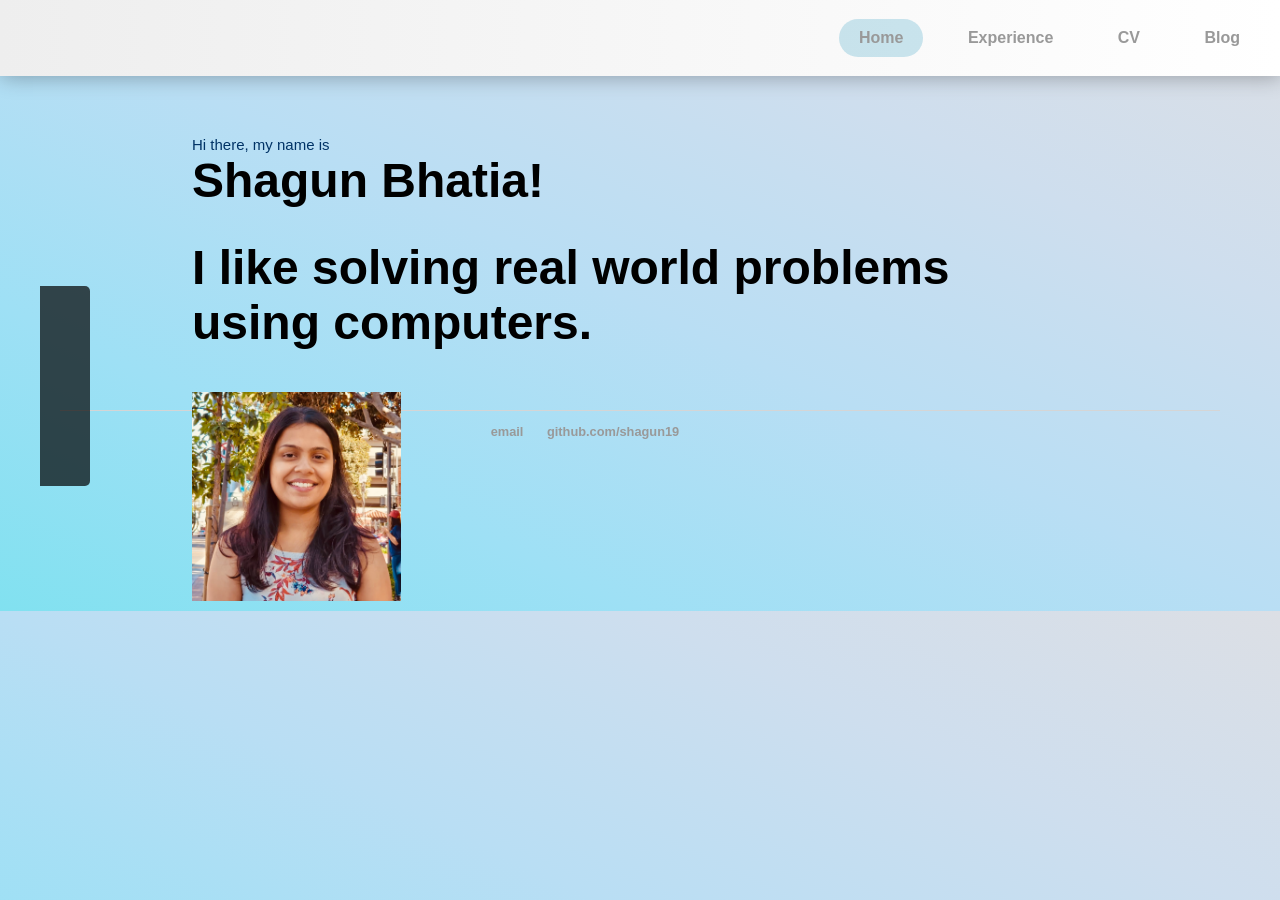
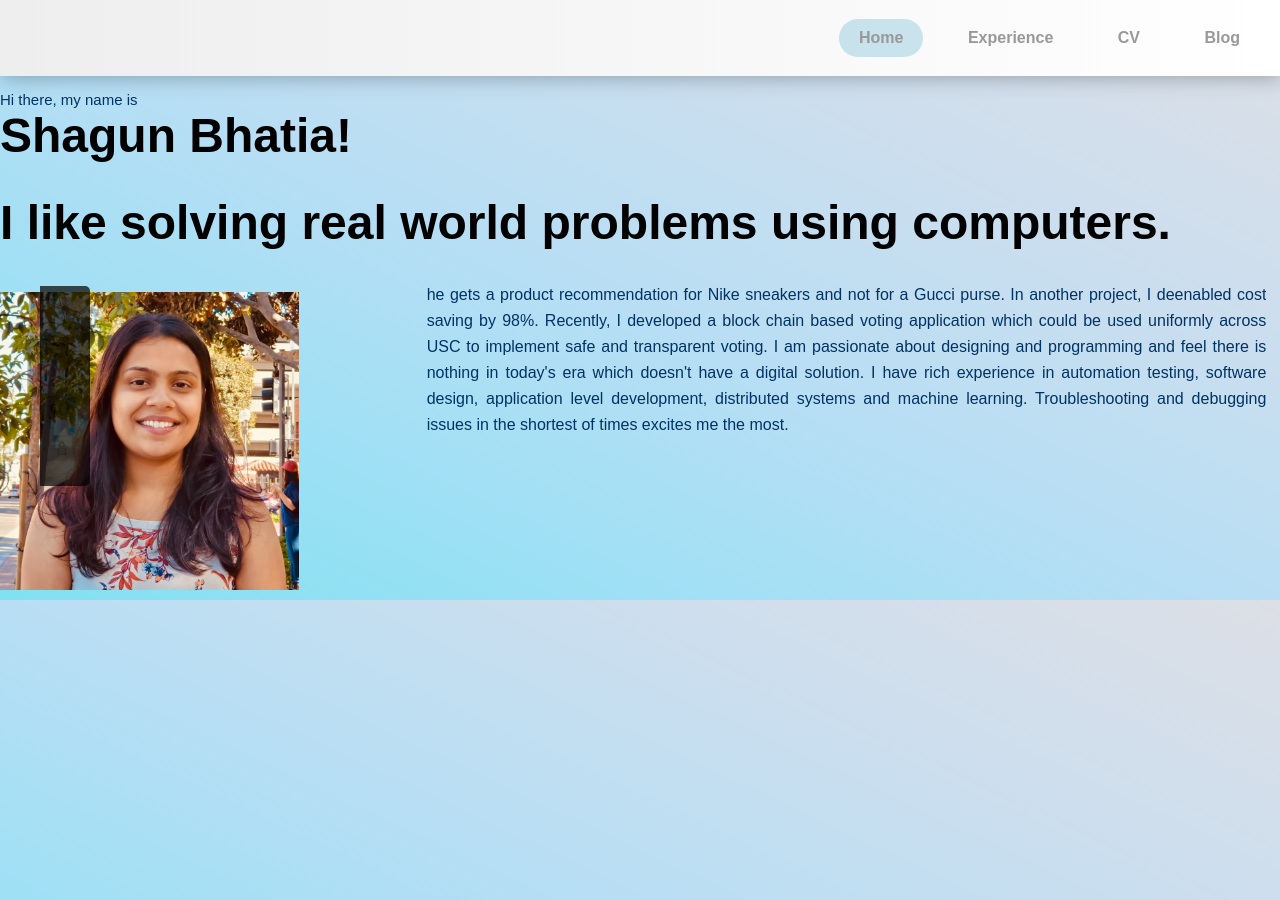
Before and after one commit to shagun19/shagun19.github.io, a Jekyll site: the page index1.html, which Jekyll copies as it is, in a window 1280 px wide. Built offline with Jekyll 4.4.1, drawn with Linux system fonts in a browser that asks for light colours; some web fonts are replaced.

```diff
--- a/index1.html
+++ b/index1.html
@@ -18,7 +18,7 @@
         </ul>
     </div>
 </nav>
-<div class="container">
+<!--div class="container"-->
     <div class="blurb">
         <p class="test1">Hi there, my name is</p>
         <h1 class="test">Shagun Bhatia!</h1>
@@ -27,12 +27,12 @@
     <div class="fx3">
         <a href="#">
             <div class="item col4">
-                <img class="transition img-responsive" src="shagun.jpg" height="250" width="250" align="left">
+                <img class="transition img-responsive" src="shagun.jpg" height="300" width="300" align="left">
             </div>
         </a>
-        <!--div class="col5">
+        <div class="col5">
             <p style="text-align:justify" class="test">he gets a product recommendation for Nike sneakers and not for a Gucci purse. In another project, I deenabled cost saving by 98%. Recently, I developed a block chain based voting application which could be used uniformly across USC to implement safe and transparent voting. I am passionate about designing and programming and feel there is nothing in today's era which doesn't have a digital solution. I have rich experience in automation testing, software design, application level development, distributed systems and machine learning. Troubleshooting and debugging issues in the shortest of times excites me the most.
-            </p></div-->
+            </p></div>
     </div>
     <ul id="social-sidebar" style="list-style-type:none;">
         <li>
@@ -48,12 +48,12 @@
             <a class="entypo-instagrem" href="https://www.instagram.com/shaguni.magoon/"><span>Instagram</span></a>
         </li>
     </ul>
-</div><!-- /.container -->
-<footer>
+<!--/div--><!-- /.container -->
+<!--footer>
     <ul>
         <li><a href="mailto:shagunbhatia08@gmail.com">email</a></li>
         <li><a href="https://github.com/shagun19">github.com/shagun19</a></li>
     </ul>
-</footer>
+</footer-->
 </body>
 </html>
```
